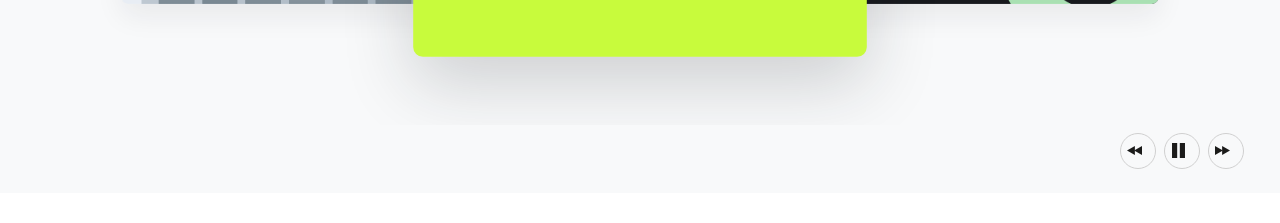
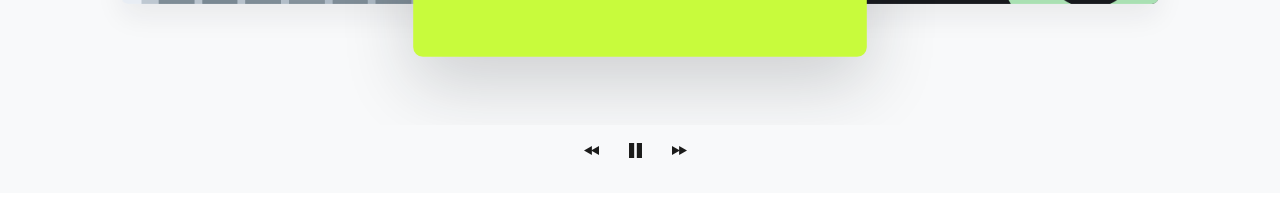
Before and after one commit to partnertecnologias/partner, a plain HTML site: page index.html in a window 1280 px wide. Shown: the part 1840-2063 px from the top of the page. Drawn offline with Linux system fonts and the light colour scheme; a web font is replaced by a local one.

Commit message:
Add files via upload

```diff
--- a/styles.css
+++ b/styles.css
@@ -396,3 +396,10 @@ html{scroll-padding-top:100px}
 
 /* Icones SVG personalizados nos controles do carrossel */
 #showcase-prev img,#showcase-pause img,#showcase-next img{display:block;width:15px;height:15px;object-fit:contain;pointer-events:none}
+
+/* Controles do carrossel sem bordas circulares */
+.showcase-buttons button,.showcase-buttons button:hover,.showcase-buttons button:focus-visible{border:0!important;border-radius:0!important;background:transparent!important;box-shadow:none!important;}
+
+/* Centraliza os tres controles do carrossel na largura da tela. */
+.showcase-controls{justify-content:center!important;}
+.showcase-buttons{justify-content:center;align-items:center;}
```
